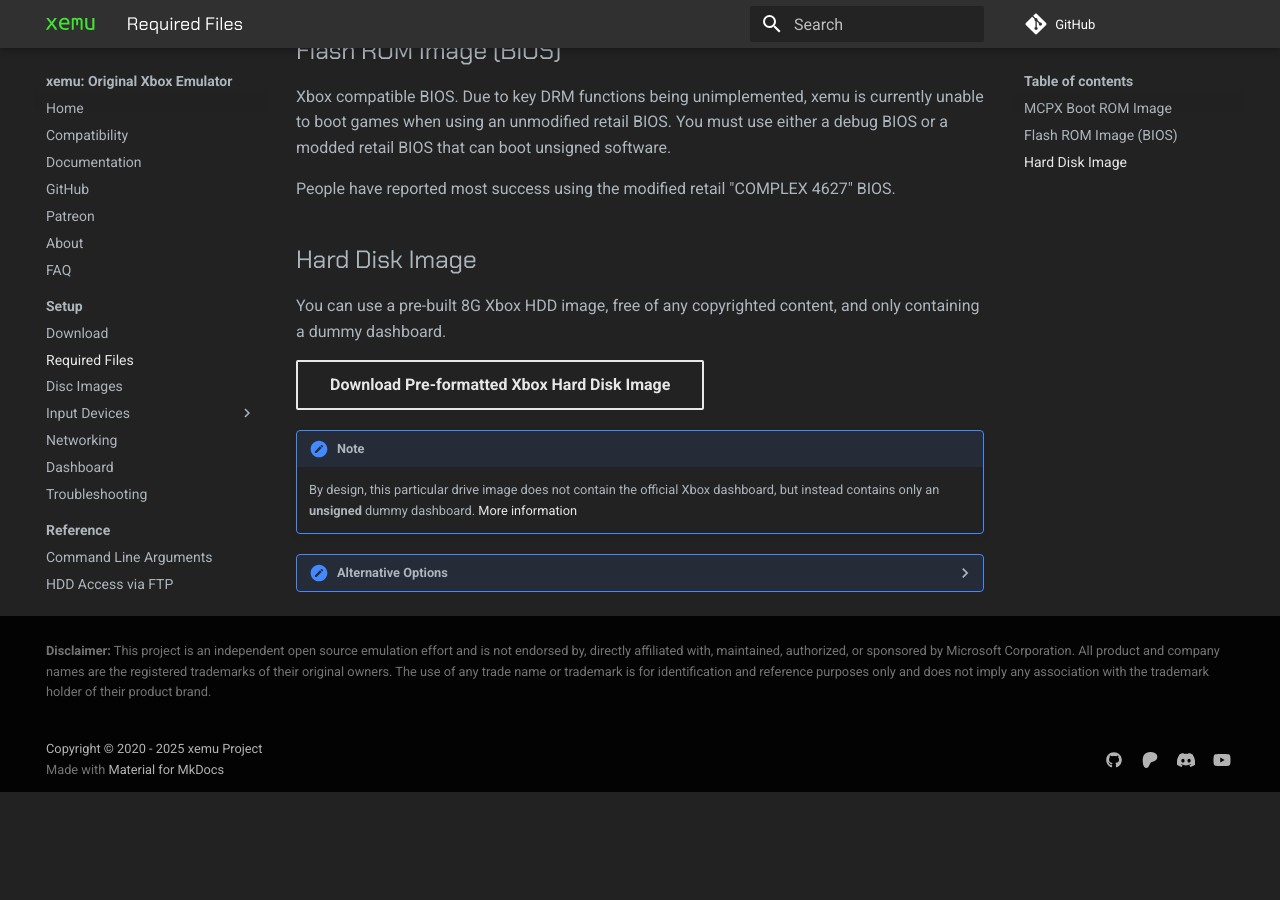
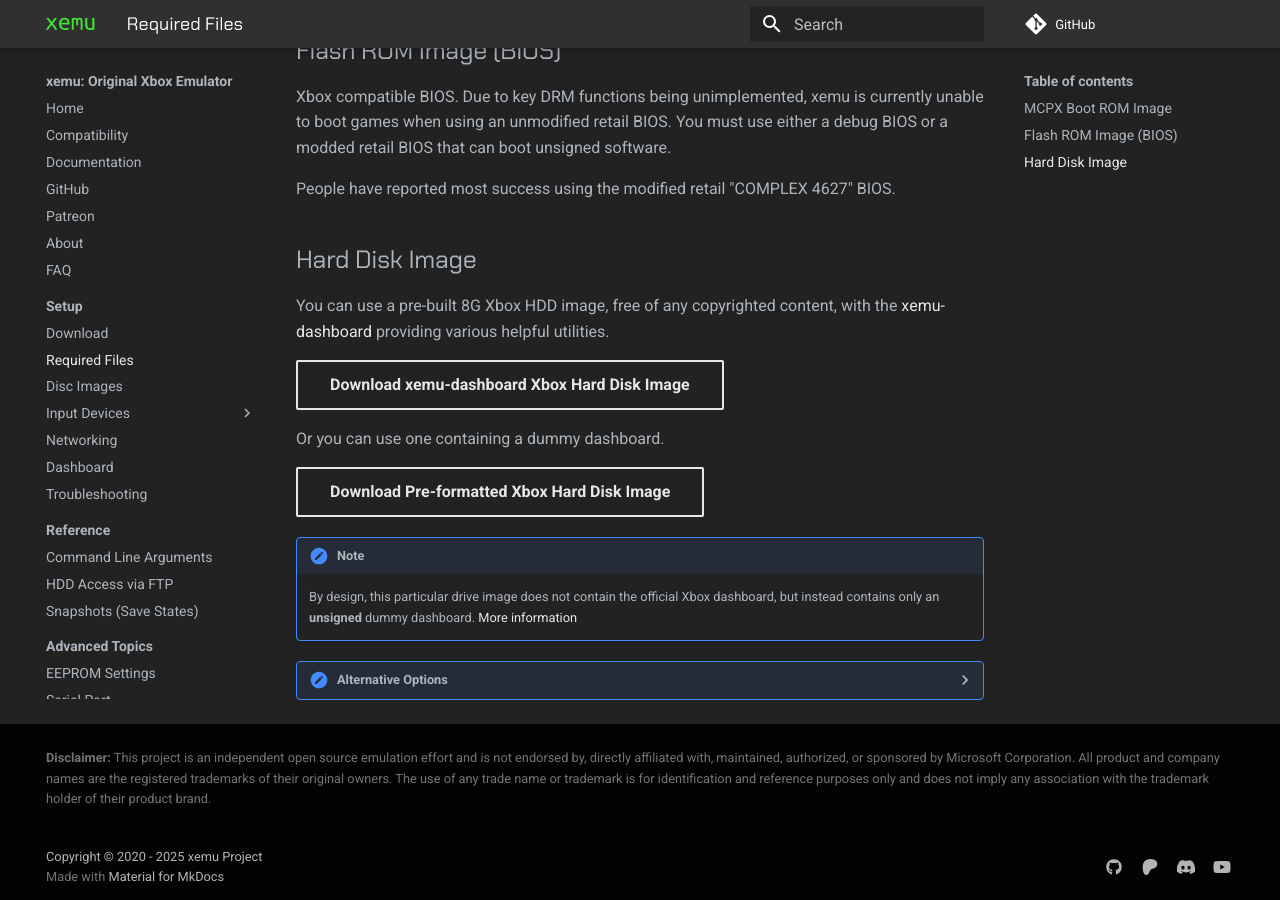
Before and after one commit to xemu-project/xemu-website, an MkDocs documentation site: the page built from docs/docs/required-files.md, in a window 1280 px wide and 900 px high, scrolled down 829 px. Built offline with MkDocs 1.6.1 and Material for MkDocs 9.7.7, drawn with Linux system fonts in a browser that asks for light colours; comment, search, counter and statistics services are not loaded; before the commit the page ends 1621 px from its top, so only the background shows below that.

Commit message:
Add download button for xemu-dashboard

```diff
--- a/docs/docs/required-files.md
+++ b/docs/docs/required-files.md
@@ -33,8 +33,13 @@ People have reported most success using the modified retail "COMPLEX 4627" BIOS.
 
 ## Hard Disk Image
 
-You can use a pre-built 8G Xbox HDD image, free of any copyrighted content, and
-only containing a dummy dashboard.
+You can use a pre-built 8G Xbox HDD image, free of any copyrighted content, with the
+[xemu-dashboard](https://github.com/xemu-project/xemu-dashboard) providing various
+helpful utilities.
+
+[Download xemu-dashboard Xbox Hard Disk Image ](https://github.com/xemu-project/xemu-dashboard/releases/latest/download/xbox_hdd.qcow2){ .md-button .md-button--secondary }
+
+Or you can use one containing a dummy dashboard.
 
 [Download Pre-formatted Xbox Hard Disk Image ](https://github.com/xemu-project/xemu-hdd-image/releases/latest/download/xbox_hdd.qcow2.zip){ .md-button .md-button--secondary }
 
```
